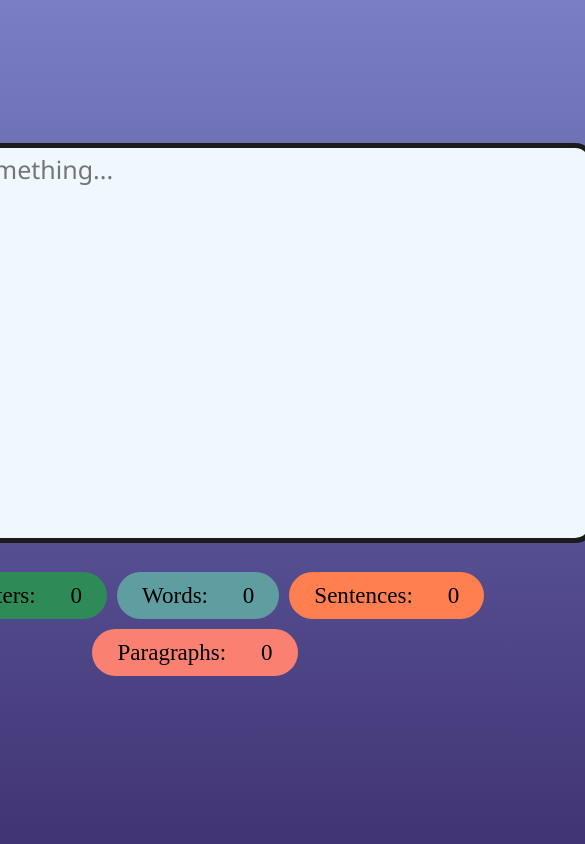
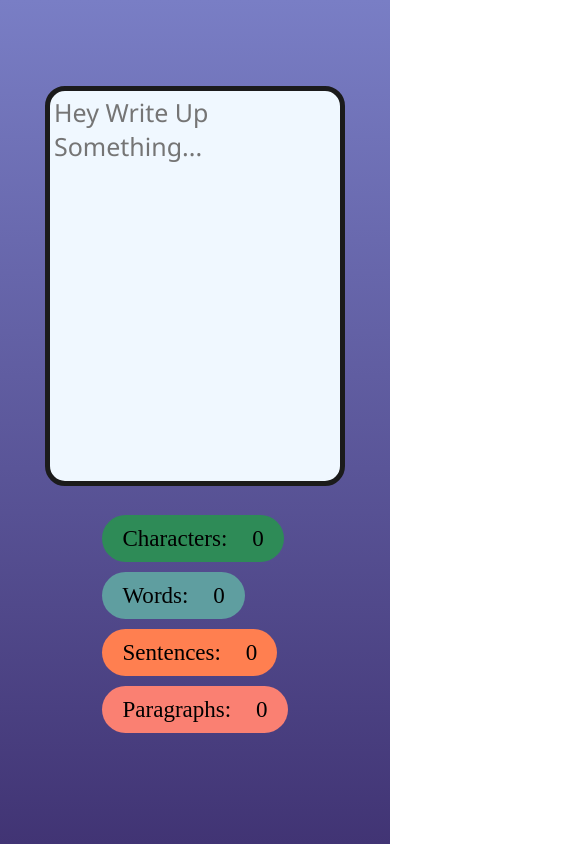
Before and after one commit to devang-joshi-dj/Vocabulary-Counter, a plain HTML site: page index.html in a window 390 px wide. Shown: the whole page, 585 px wide, since content can reach past the window. Drawn offline with Linux system fonts and the light colour scheme.

Commit message:
Added Responsiveness

```diff
--- a/style.css
+++ b/style.css
@@ -49,7 +49,6 @@ html, body {
     flex-direction: row;
     align-items: baseline;
     justify-content: center;
-    flex-wrap: wrap;
 }
 
 .info * {
@@ -74,3 +73,47 @@ html, body {
 .paragraphs {
     background-color: salmon;
 }
+
+.info div span {
+    margin: 0;
+}
+
+@media only screen and (max-width: 800px) {
+    .container {
+        width: 100%;
+    }
+    #input {
+        width: 500px;
+    }
+    .info * {
+        margin: 2px;
+        font-size: 1.1em;
+        padding: 5px;
+    }
+}
+
+@media only screen and (max-width: 560px) {
+    #input {
+        width: 300px;
+    }
+    .info {
+        flex-direction: column;
+    }
+    .info * {
+        margin: 5px;
+        font-size: 1.2em;
+        padding: 10px;
+    }
+}
+
+@media only screen and (max-width: 300px) {
+    #input {
+        width: 280px;
+    }
+}
+
+@media only screen and (max-height: 680px) {
+    #input {
+        height: 300px;
+    }
+}
```
